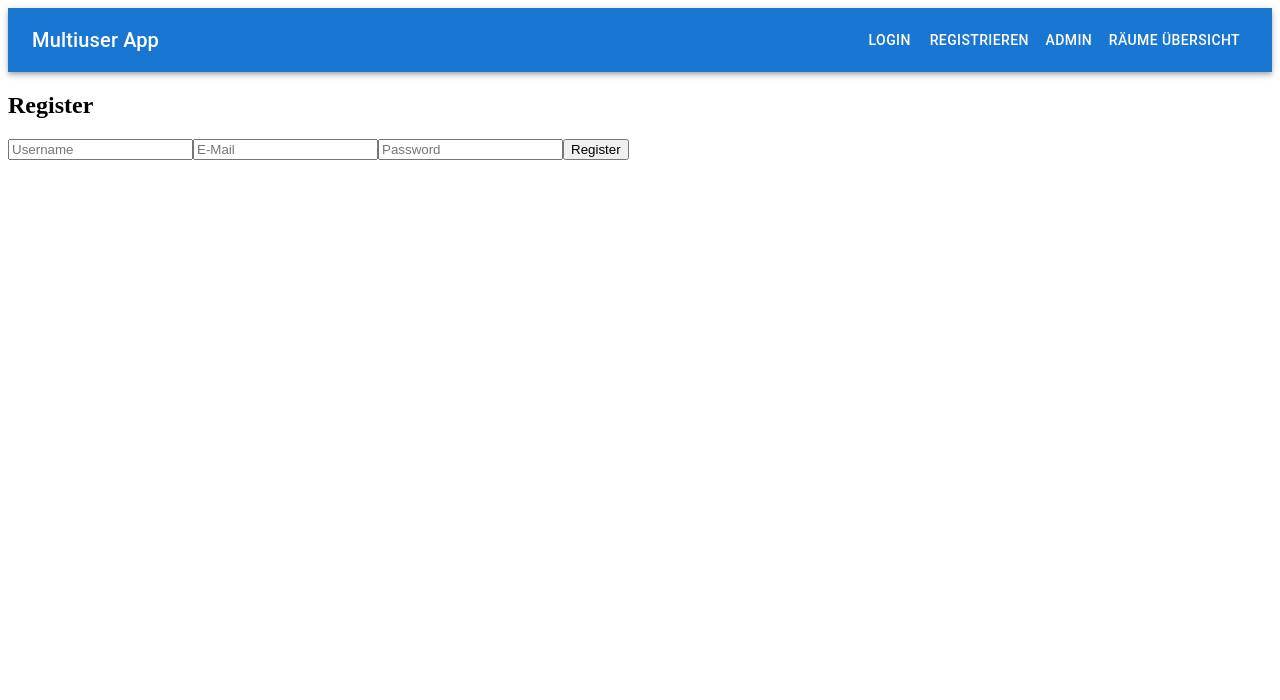
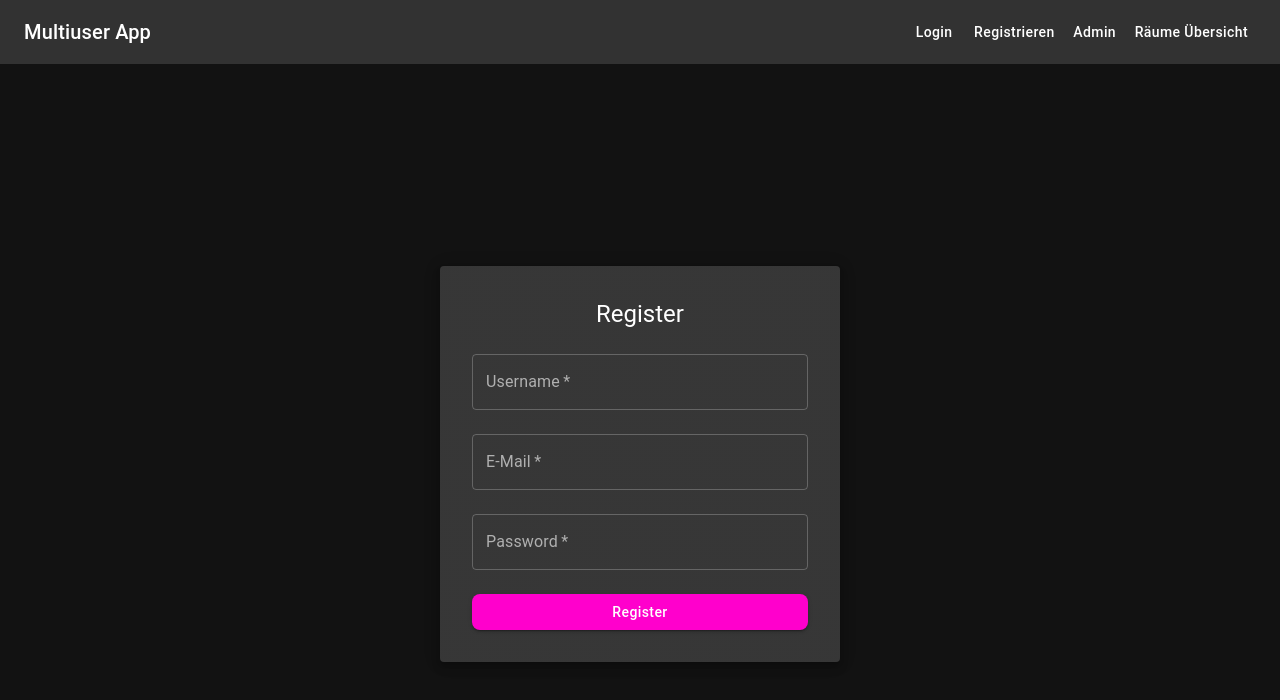
Before and after one commit to RsCedric/AbschlussarbeitM233, a React (Create React App) app in the folder frontend/: page /register in a window 1280 px wide. Shown: the top 700 px of the page. Built offline with nearby package versions, Linux system fonts and the light colour scheme; no server answers.

Commit message:
UIRedesignchangedColorAndLoginTheme

```diff
--- a/frontend/src/index.js
+++ b/frontend/src/index.js
@@ -2,12 +2,17 @@ import React from 'react';
 import ReactDOM from 'react-dom/client';
 import App from './App';
 import { AuthProvider } from './context/AuthContext';
+import { ThemeProvider, CssBaseline } from '@mui/material';
+import theme from './theme';
 
 const root = ReactDOM.createRoot(document.getElementById('root'));
 root.render(
   <React.StrictMode>
-    <AuthProvider>
-      <App />
-    </AuthProvider>
+    <ThemeProvider theme={theme}>
+      <CssBaseline />
+      <AuthProvider>
+        <App />
+      </AuthProvider>
+    </ThemeProvider>
   </React.StrictMode>
 );
--- a/frontend/src/pages/LoginPage.js
+++ b/frontend/src/pages/LoginPage.js
@@ -2,6 +2,7 @@ import React, { useState, useContext } from 'react';
 import api from '../api/axios';
 import { useNavigate } from 'react-router-dom';
 import { AuthContext } from '../context/AuthContext';
+import { Box, Paper, Typography, TextField, Button } from '@mui/material';
 
 const LoginPage = () => {
   const [username, setUsername] = useState('');
@@ -31,27 +32,34 @@ const LoginPage = () => {
   };
 
   return (
-    <div>
-      <h2>Login</h2>
+    <Box sx={{ minHeight: '100vh', display: 'flex', alignItems: 'center', justifyContent: 'center', bgcolor: 'background.default' }}>
+      <Paper elevation={6} sx={{ p: 4, minWidth: 320, maxWidth: 400, width: '100%', bgcolor: 'background.paper' }}>
+        <Typography variant="h5" align="center" gutterBottom>Login</Typography>
         <form onSubmit={handleSubmit}>
-        <input
-          type="text"
-          placeholder="Username"
+          <TextField
+            label="Username"
             value={username}
             onChange={e => setUsername(e.target.value)}
+            fullWidth
+            margin="normal"
             required
           />
-        <input
+          <TextField
+            label="Password"
             type="password"
-          placeholder="Password"
             value={password}
             onChange={e => setPassword(e.target.value)}
+            fullWidth
+            margin="normal"
             required
           />
-        <button type="submit">Login</button>
+          <Button type="submit" variant="contained" color="primary" fullWidth sx={{ mt: 2 }}>
+            Login
+          </Button>
         </form>
-      {error && <div style={{color: 'red'}}>{error}</div>}
-    </div>
+        {error && <Typography color="error" align="center" sx={{ mt: 2 }}>{error}</Typography>}
+      </Paper>
+    </Box>
   );
 };
 
--- a/frontend/src/pages/RegisterPage.js
+++ b/frontend/src/pages/RegisterPage.js
@@ -2,6 +2,7 @@ import React, { useState, useContext } from 'react';
 import api from '../api/axios';
 import { useNavigate } from 'react-router-dom';
 import { AuthContext } from '../context/AuthContext';
+import { Box, Paper, Typography, TextField, Button } from '@mui/material';
 
 const RegisterPage = () => {
   const [username, setUsername] = useState('');
@@ -28,35 +29,44 @@ const RegisterPage = () => {
   };
 
   return (
-    <div>
-      <h2>Register</h2>
+    <Box sx={{ minHeight: '100vh', display: 'flex', alignItems: 'center', justifyContent: 'center', bgcolor: 'background.default' }}>
+      <Paper elevation={6} sx={{ p: 4, minWidth: 320, maxWidth: 400, width: '100%', bgcolor: 'background.paper' }}>
+        <Typography variant="h5" align="center" gutterBottom>Register</Typography>
         <form onSubmit={handleSubmit}>
-        <input
-          type="text"
-          placeholder="Username"
+          <TextField
+            label="Username"
             value={username}
             onChange={e => setUsername(e.target.value)}
+            fullWidth
+            margin="normal"
             required
           />
-        <input
+          <TextField
+            label="E-Mail"
             type="email"
-          placeholder="E-Mail"
             value={email}
             onChange={e => setEmail(e.target.value)}
+            fullWidth
+            margin="normal"
             required
           />
-        <input
+          <TextField
+            label="Password"
             type="password"
-          placeholder="Password"
             value={password}
             onChange={e => setPassword(e.target.value)}
+            fullWidth
+            margin="normal"
             required
           />
-        <button type="submit">Register</button>
+          <Button type="submit" variant="contained" color="primary" fullWidth sx={{ mt: 2 }}>
+            Register
+          </Button>
         </form>
-      {error && <div style={{color: 'red'}}>{error}</div>}
-      {success && <div style={{color: 'green'}}>{success}</div>}
-    </div>
+        {error && <Typography color="error" align="center" sx={{ mt: 2 }}>{error}</Typography>}
+        {success && <Typography color="success.main" align="center" sx={{ mt: 2 }}>{success}</Typography>}
+      </Paper>
+    </Box>
   );
 };
 
--- /dev/null
+++ b/frontend/src/theme.js
@@ -0,0 +1,32 @@
+import { createTheme } from '@mui/material/styles';
+
+const theme = createTheme({
+  palette: {
+    mode: 'dark',
+    primary: {
+      main: '#ff00cc', // Neon Pink
+      light: '#ff66e7',
+      dark: '#b2008f',
+      contrastText: '#fff',
+    },
+    background: {
+      default: '#121212', // fast schwarz
+      paper: '#1e1e1e',
+    },
+    text: {
+      primary: '#fff',
+      secondary: '#b0b0b0',
+    },
+  },
+  components: {
+    MuiButton: {
+      styleOverrides: {
+        root: {
+          borderRadius: 8,
+          textTransform: 'none',
+        },
+      },
+    },
+  },
+});
+export default theme;
```
Lines whose indentation alone changed are shown as unchanged.
